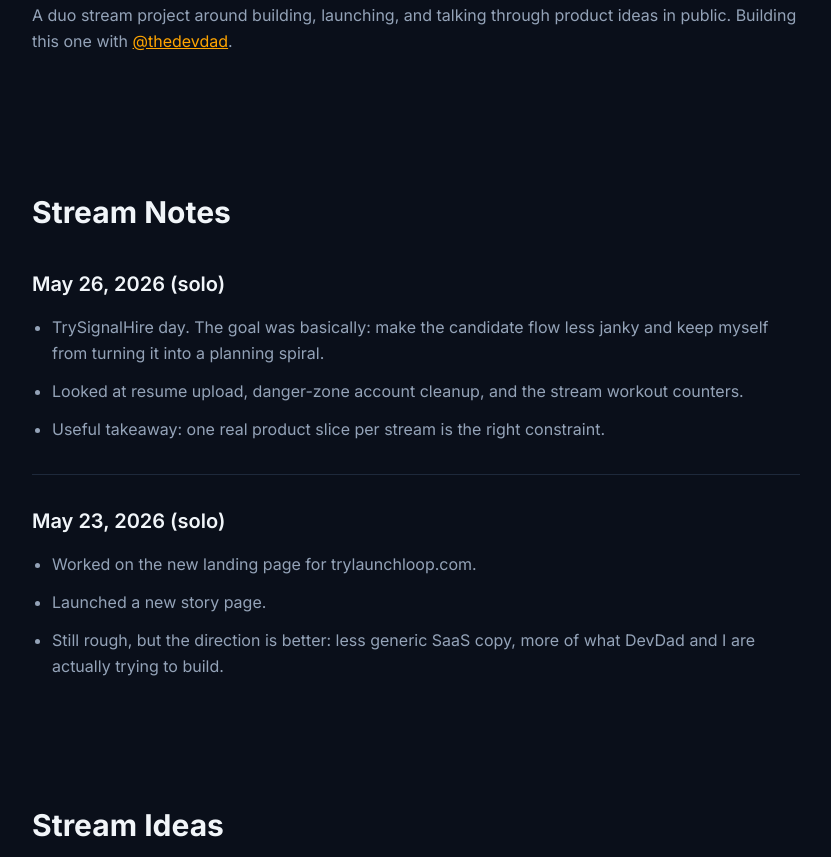
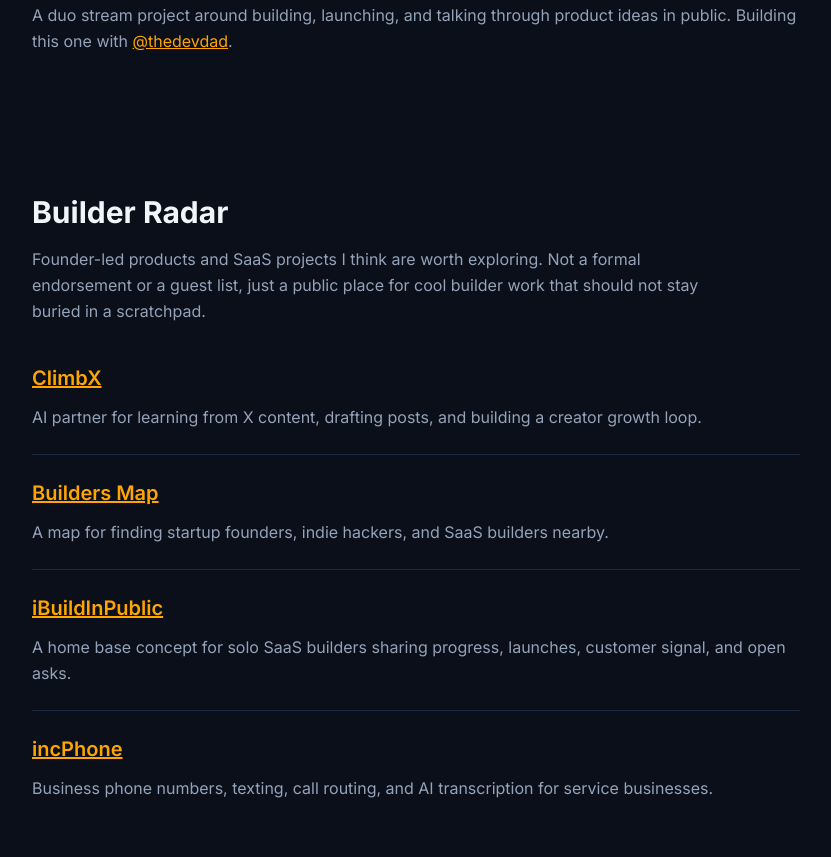
Before and after one commit to JessePeplinski/peptech.dev, a Next.js app: page / in a window 1280 px wide. Shown: the part 1940-2797 px from the top of the page, without its empty margins (224-1055 px from the left). Built offline with nearby package versions, Linux system fonts and the light colour scheme.

Commit message:
Add builder radar section

```diff
--- a/src/app/page.tsx
+++ b/src/app/page.tsx
@@ -4,6 +4,7 @@
 import { SocialIconLinks } from "@/components/social-icon-links";
 import {
   activeStreamProjects,
+  builderRadarItems,
   siteLinks,
   streamIdeas,
   streamNotes,
@@ -175,6 +176,40 @@
         </div>
       </section>
 
+      <section id="builder-radar" className="px-6 py-16">
+        <div className="mx-auto max-w-3xl">
+          <div className="mb-10">
+            <h2 className="text-2xl font-bold md:text-3xl">Builder Radar</h2>
+            <p className="mt-4 max-w-2xl leading-relaxed text-muted-strong">
+              Founder-led products and SaaS projects I think are worth
+              exploring. Not a formal endorsement or a guest list, just a
+              public place for cool builder work that should not stay buried in
+              a scratchpad.
+            </p>
+          </div>
+
+          <div className="divide-y divide-border">
+            {builderRadarItems.map((item) => (
+              <article key={item.name} className="py-6 first:pt-0 last:pb-0">
+                <h3 className="text-xl font-semibold">
+                  <a
+                    href={item.href}
+                    target="_blank"
+                    rel="noreferrer"
+                    className="text-brand-orange underline transition-all hover:brightness-125"
+                  >
+                    {item.name}
+                  </a>
+                </h3>
+                <p className="mt-3 leading-relaxed text-muted-strong">
+                  {item.note}
+                </p>
+              </article>
+            ))}
+          </div>
+        </div>
+      </section>
+
       <section id="stream-notes" className="px-6 py-16">
         <div className="mx-auto max-w-3xl">
           <div className="mb-10">
--- a/src/lib/site.ts
+++ b/src/lib/site.ts
@@ -15,6 +15,7 @@
 export const navItems = [
   { href: "/#about", label: "About" },
   { href: "/#projects", label: "Projects" },
+  { href: "/#builder-radar", label: "Radar" },
   { href: "/#stream-notes", label: "Stream Notes" },
   { href: "/#ideas", label: "Ideas" },
   { href: "/merch", label: "Merch" },
@@ -54,6 +55,39 @@
   },
 ];
 
+export type BuilderRadarItem = {
+  name: string;
+  href: string;
+  note: string;
+};
+
+export const builderRadarItems: BuilderRadarItem[] = [
+  {
+    name: "ClimbX",
+    href: "https://climbx.so/",
+    note:
+      "AI partner for learning from X content, drafting posts, and building a creator growth loop.",
+  },
+  {
+    name: "Builders Map",
+    href: "https://builders-map.com/",
+    note:
+      "A map for finding startup founders, indie hackers, and SaaS builders nearby.",
+  },
+  {
+    name: "iBuildInPublic",
+    href: "https://www.ibuildinpublic.com/",
+    note:
+      "A home base concept for solo SaaS builders sharing progress, launches, customer signal, and open asks.",
+  },
+  {
+    name: "incPhone",
+    href: "https://incphone.com/",
+    note:
+      "Business phone numbers, texting, call routing, and AI transcription for service businesses.",
+  },
+];
+
 export const streamNotes = [
   {
     date: "May 26, 2026 (solo)",
```
Also changed, not shown: public/llms.txt, 1 other file (tests, documents, lock files or other folders).
